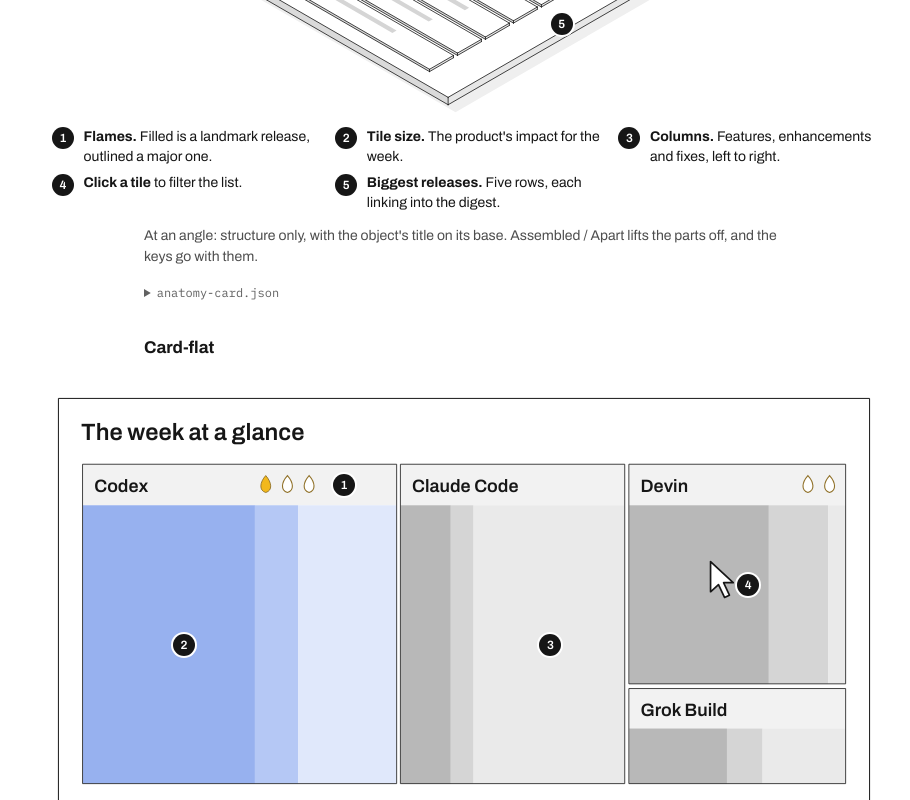
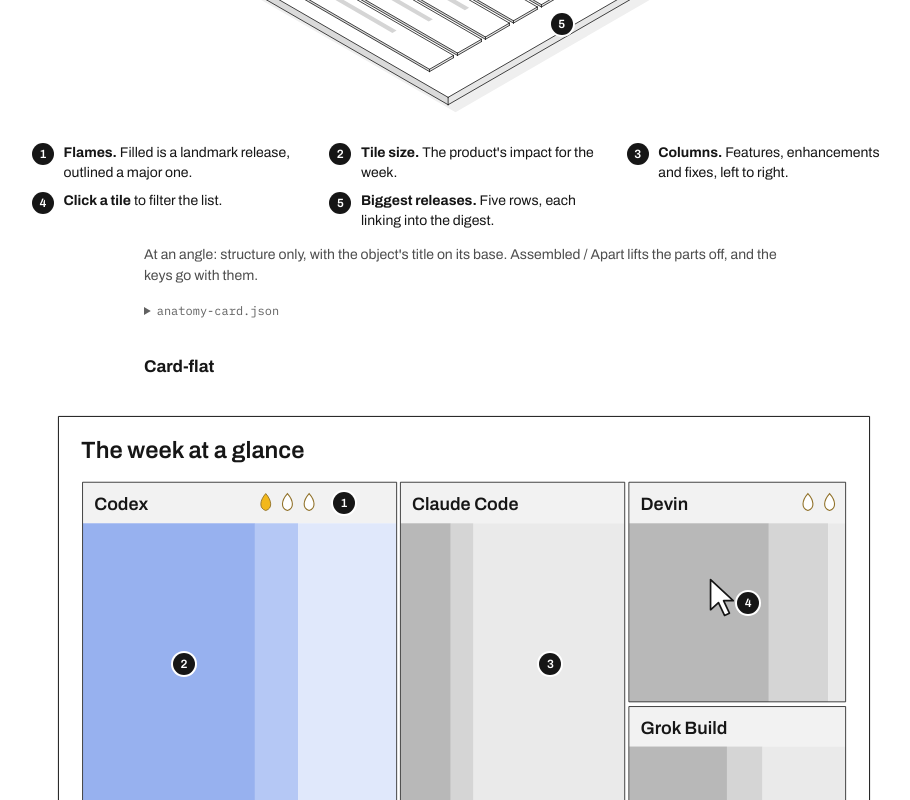
Before and after one commit to buildinternet/buildnotes, a website: page assets/components.html in a window 1280 px wide. Shown: the part 7580-8380 px from the top of the page, without its empty margins (176-1086 px from the left). Drawn offline with Linux system fonts and the light colour scheme; animation ran at ten frames a second; a web font is replaced by a local one.

Commit message:
Give the keyed legend its own spacing back from the chapter list rule

```diff
--- a/assets/components.html
+++ b/assets/components.html
@@ -137,7 +137,7 @@ h1 {
   .ch h2 { position: relative; }
   .ch h2 .n { position: absolute; right: calc(100% + 1rem); top: 0.45rem; }
 }
-.ch ul, .ch ol:not(.timeline):not(.steps) { margin-block: 0; padding-left: 1.25rem; display: grid; gap: 0.35rem; }
+.ch ul, .ch ol:not(.timeline):not(.steps):not(.keys) { margin-block: 0; padding-left: 1.25rem; display: grid; gap: 0.35rem; }
 
 /* ── figures (shared) ───────────────────────────────── */
 /* A figure gets more room above and below than a paragraph, so it reads as its own block. Its caption
@@ -449,7 +449,7 @@ figcaption a { color: inherit; }
   .hs .tip, .hs.left .tip { top: calc(100% + 2px); left: 50%; right: auto; max-width: min(15rem, 86cqw); transform: translateX(calc(-1 * var(--x))); }
 }
 .hs:is(:hover, :focus-visible) { z-index: 3; }
-.keys { list-style: none; margin: 0.9rem 0 0; padding: 0; display: grid; grid-template-columns: repeat(auto-fit, minmax(15rem, 1fr)); gap: 0.5rem 1.75rem; counter-reset: key; font: 0.875rem/1.45 var(--font-display); }
+.keys { list-style: none; margin: 1rem 0 0; padding: 0; display: grid; grid-template-columns: repeat(auto-fit, minmax(15rem, 1fr)); gap: 0.5rem 1.75rem; counter-reset: key; font: 0.875rem/1.45 var(--font-display); }
 .keys li { counter-increment: key; display: grid; grid-template-columns: 22px minmax(0, 1fr); gap: 0.6rem; align-items: start; margin: -0.25rem -0.4rem; padding: 0.25rem 0.4rem; border-radius: 6px; transition: background 0.15s; }
 .keys li::before { content: attr(data-k); margin-top: 0.05rem; }
 .keys li.on { background: color-mix(in oklab, var(--mark) 9%, var(--paper)); }
```
Also changed, not shown: assets/template.html (+2 -2 lines), examples/weekly-digests/post-field-notes.html (+2 -2 lines), examples/weekly-digests/post.html (+2 -2 lines), .github/assets/digest-apart.webp, .github/assets/digest-keyed.webp, CHANGELOG.md.
